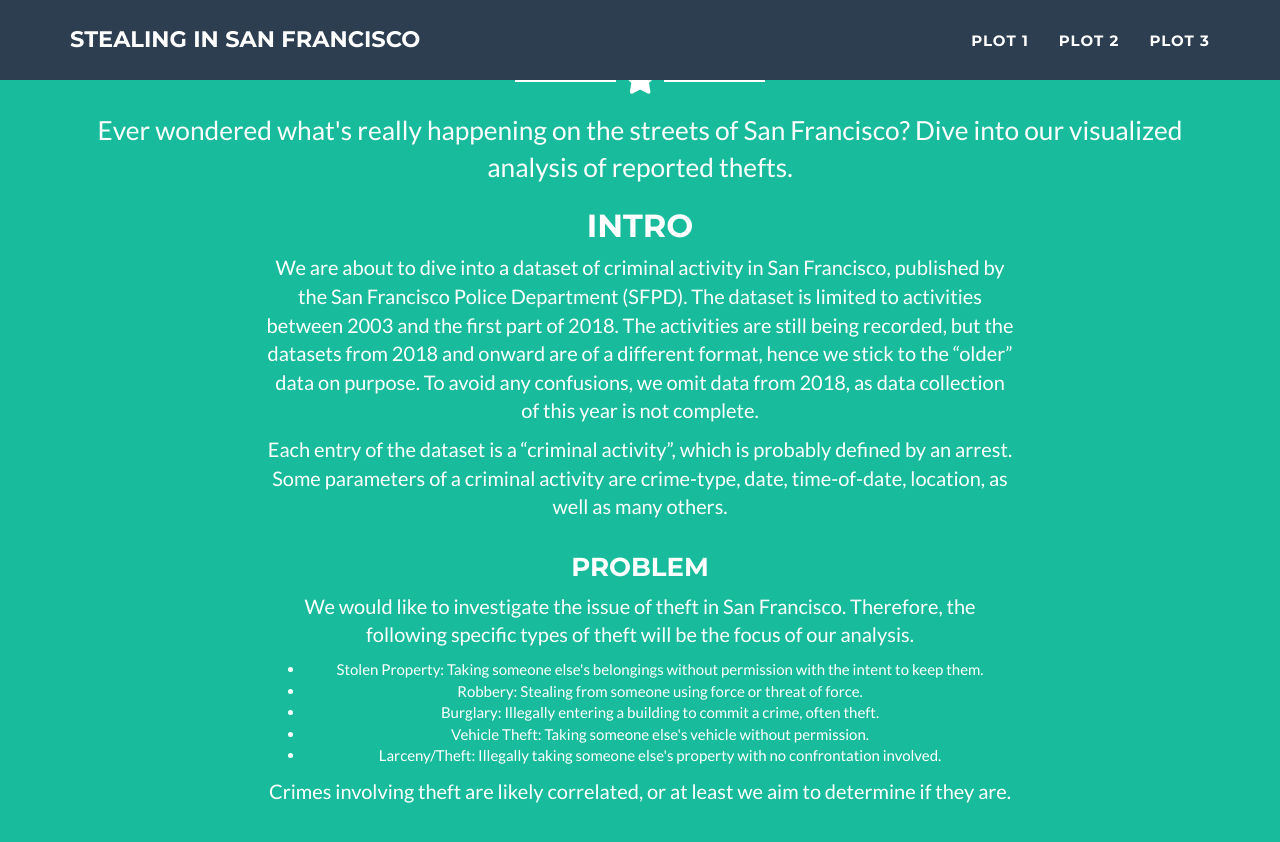
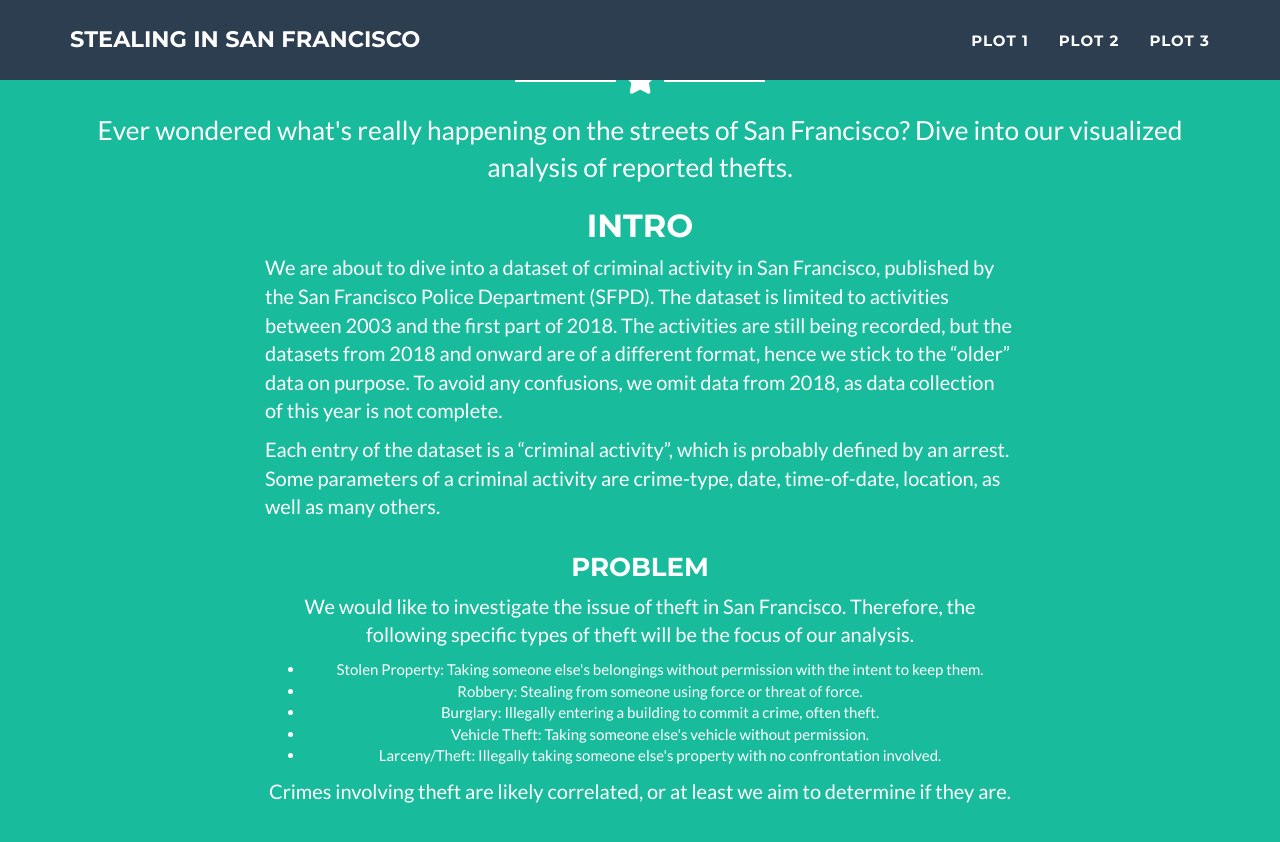
Before and after one commit to ThereseStein/ThereseStein.github.io, a Jekyll site: the page built from index.html, in a window 1280 px wide and 900 px high, scrolled down 526 px. Shown: the top 842 px of the window. Built offline with Jekyll 4.4.1, drawn with Linux system fonts in a browser that asks for light colours.

Commit message:
Left align

```diff
--- a/_includes/header.html
+++ b/_includes/header.html
@@ -22,15 +22,19 @@
 
     <div class="row">
       <div class="col-lg-8 col-lg-offset-2">
-        <p>
-          We are about to dive into a dataset of criminal activity in San Francisco, published by the San Francisco Police Department (SFPD). The dataset is limited to activities between 2003 and the first part of 2018. The activities are still being recorded, but the datasets from 2018 and onward are of a different format, hence we stick to the “older” data on purpose.
+        <p class="text-left"> <!-- Add class "text-left" here -->
+          We are about to dive into a dataset of criminal activity in San Francisco, published by the San Francisco Police Department (SFPD).
+          The dataset is limited to activities between 2003 and the first part of 2018.
+          The activities are still being recorded, but the datasets from 2018 and onward are of a different format,
+          hence we stick to the “older” data on purpose.
           To avoid any confusions, we omit data from 2018, as data collection of this year is not complete.
         </p>
-        <p>
+        <p class="text-left"> <!-- Add class "text-left" here -->
           Each entry of the dataset is a “criminal activity”, which is probably defined by an arrest. Some parameters of a criminal activity are crime-type, date, time-of-date, location, as well as many others.
         </p>
       </div>
     </div>
+
 
     <div class="row">
       <div class="col-lg-12 text-center">
```
